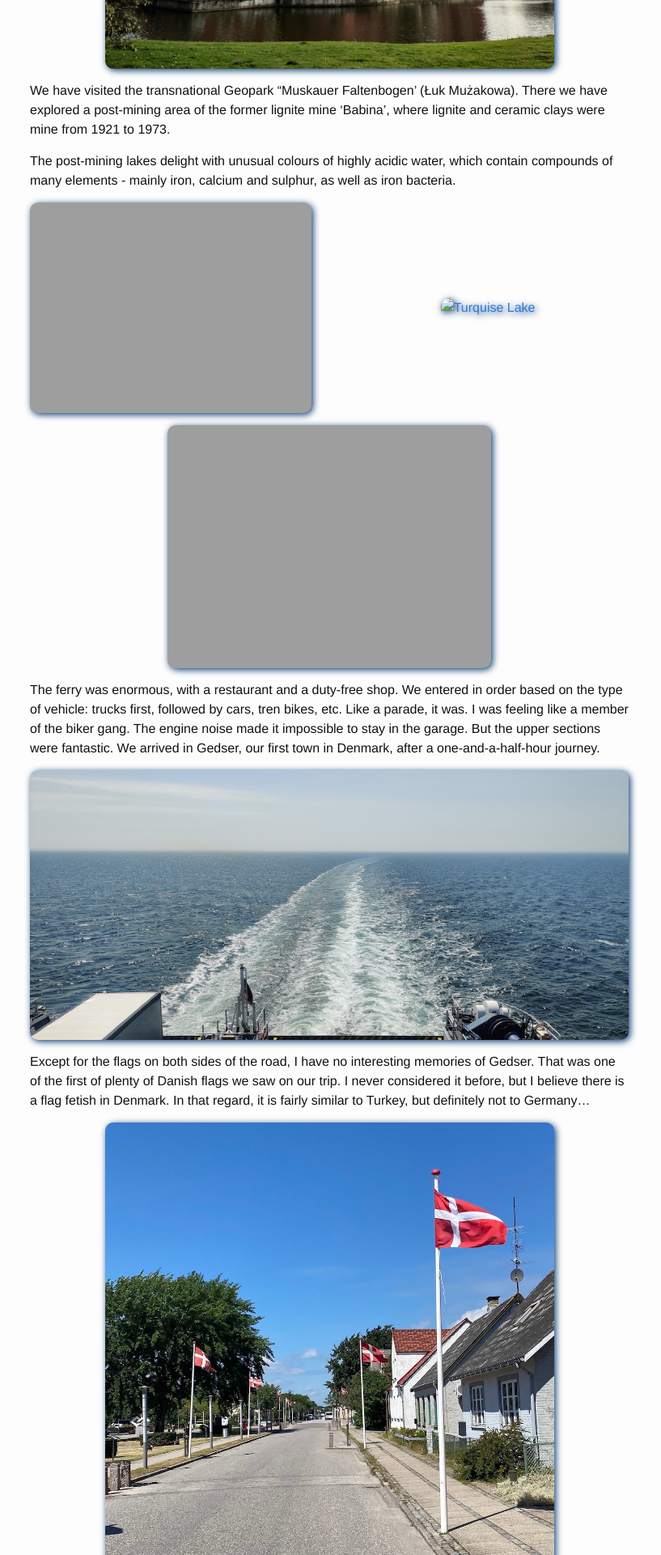
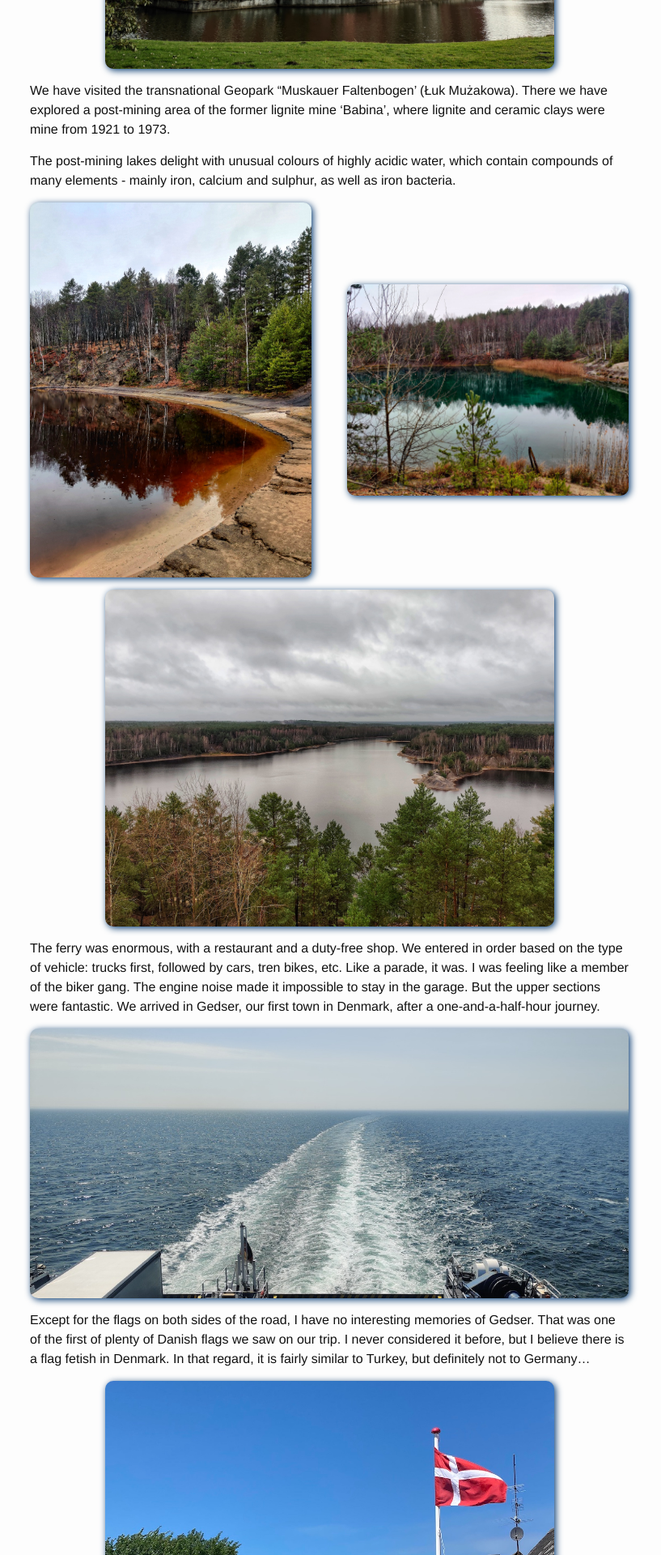
Before and after one commit to irembesik/irembesik.github.io, a Jekyll site: the page built from _posts/2023-01-14-muskau.md, in a window 1280 px wide. Shown: the part 999-2919 px from the top of the page at 81% size, without its empty margins (233-1050 px from the left). Built offline with Jekyll 4.4.1, drawn with Linux system fonts in a browser that asks for light colours.

Commit message:
Update 2023-01-14-muskau.md

```diff
--- a/_posts/2023-01-14-muskau.md
+++ b/_posts/2023-01-14-muskau.md
@@ -18,13 +18,13 @@
 The post-mining lakes delight with unusual colours of highly acidic water, which contain compounds of many elements - mainly iron, calcium and sulphur, as well as iron bacteria.
 
 <p style="display: grid; place-items: center; grid-template-columns: 47% 6% 47%;">
-  <a href="/assets/14_01_23/africa-lake-2.jpeg"><img src="https://irem.dev/assets/14_01_23/africa-lake-2.jpeg" style="" alt="Africa Lake" /></a>
+  <a href="/assets/14_01_23/africa-lake-2.jpeg"><img src="https://irem.dev/assets/14_01_23/africa-lake-2-small.jpeg" style="" alt="Africa Lake" /></a>
   <span></span>
-  <a href="/assets/14_01_23/turquise-lake.jpeg"><img src="https://irem.dev/assets/19_06/turquise-lake-small.jpeg" style="" alt="Turquise Lake" /></a>
+  <a href="/assets/14_01_23/turquise-lake.jpeg"><img src="https://irem.dev/assets/14_01_23/turquise-lake-small.jpeg" style="" alt="Turquise Lake" /></a>
 </p>
 
 <p style="text-align:center">
-<a href="https://irem.dev/assets/14_01_23/africa-lake.jpg"><img src="https://irem.dev/assets/14_01_23/africa-lake-small.jpg" style="max-width:75%" alt="Africa Lake"/></a>
+<a href="https://irem.dev/assets/14_01_23/africa-lake.jpeg"><img src="https://irem.dev/assets/14_01_23/africa-lake-small.jpeg" style="max-width:75%" alt="Africa Lake"/></a>
 </p>
 
 
```
